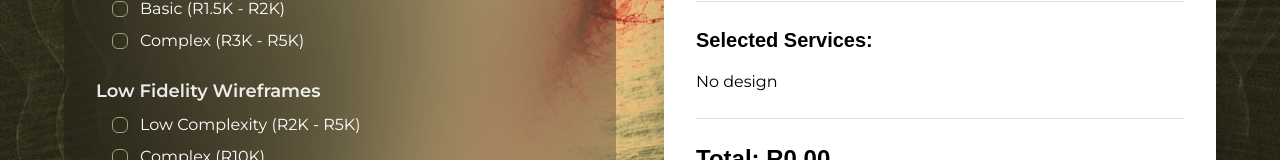
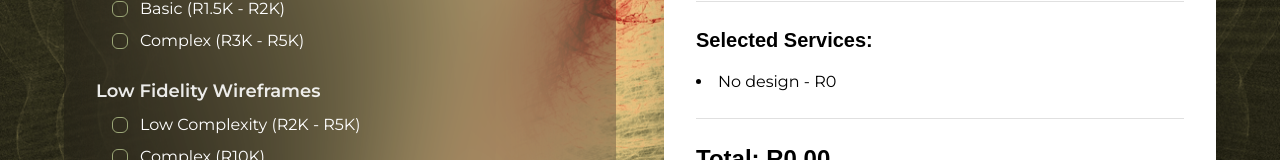
Before and after one commit to DiPSAWCE/adaptive-style-sculptor, a React (Vite) app: page /start-project in a window 1280 px wide. Both pictures are taken after a click on the label "No design". Shown: the part 481-641 px from the top of the page. Built offline with nearby package versions, Linux system fonts and the light colour scheme; the HTML template or start-up script is replaced by a standard one; a web font is replaced by a local one.

Commit message:
Refactor selected services display

```diff
--- a/src/pages/StartProject.tsx
+++ b/src/pages/StartProject.tsx
@@ -112,10 +112,8 @@ const StartProject = () => {
     return total;
   };
 
-  const getSelectedItems = () => {
-    return services
-      .filter((service) => selectedServices.has(service.id))
-      .map((service) => service.name);
+  const getSelectedServicesWithPrices = () => {
+    return services.filter((service) => selectedServices.has(service.id));
   };
 
   const handleSubmit = async (e: React.FormEvent) => {
@@ -144,7 +142,9 @@ const StartProject = () => {
     }
 
     const total = calculateTotal().toFixed(2);
-    const items = getSelectedItems().join(", ");
+    const items = getSelectedServicesWithPrices()
+      .map(s => s.price === -1 ? s.name : `${s.name.split('(')[0].trim()} - R${s.price}`)
+      .join(", ");
 
     const templateParams = {
       date: new Date().toLocaleDateString(),
@@ -482,13 +482,16 @@ const StartProject = () => {
             {/* Selected Items */}
             <div className="border-t border-b border-muted py-6 mb-6">
               <h3 className="font-jaini text-xl font-semibold mb-4">Selected Services:</h3>
-              <ul className="space-y-2 font-montserrat" id="slip-items">
+              <ul className="space-y-3 font-montserrat list-disc list-inside" id="slip-items">
                 {selectedServices.size === 0 ? (
-                  <li className="text-muted-foreground italic">No services selected yet</li>
+                  <li className="text-muted-foreground italic list-none">No services selected yet</li>
                 ) : (
-                  getSelectedItems().map((item, index) => (
+                  getSelectedServicesWithPrices().map((service, index) => (
                     <li key={index} className="text-foreground">
-                      {item}
+                      {service.price === -1
+                        ? service.name
+                        : `${service.name.split('(')[0].trim()} - R${service.price}`
+                      }
                     </li>
                   ))
                 )}
```
